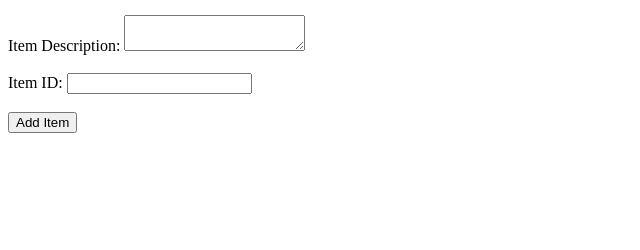
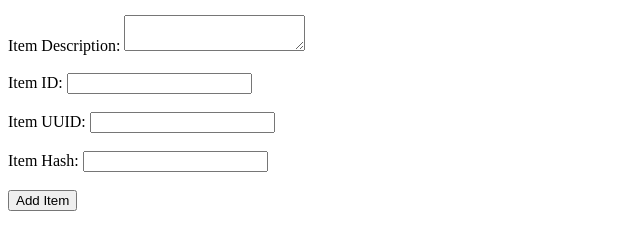
Before and after one commit to siddharth95kumar/flask_project, a plain HTML site: page templates/todo.html in a window 1280 px wide. Shown: the part 104-354 px from the top of the page, without its empty margins (0-640 px from the left). Drawn offline with Linux system fonts and the light colour scheme.

```diff
--- a/templates/todo.html
+++ b/templates/todo.html
@@ -15,8 +15,11 @@
         <label>Item ID:</label>
         <input type="text" name="itemID"><br><br>
 
+        <label>Item UUID:</label>
+        <input type="text" name="itemUUID"><br><br>
 
-
+        <label>Item Hash:</label>
+        <input type="text" name="itemHash"><br><br>
 
 
         <button type="submit">Add Item</button>
```
